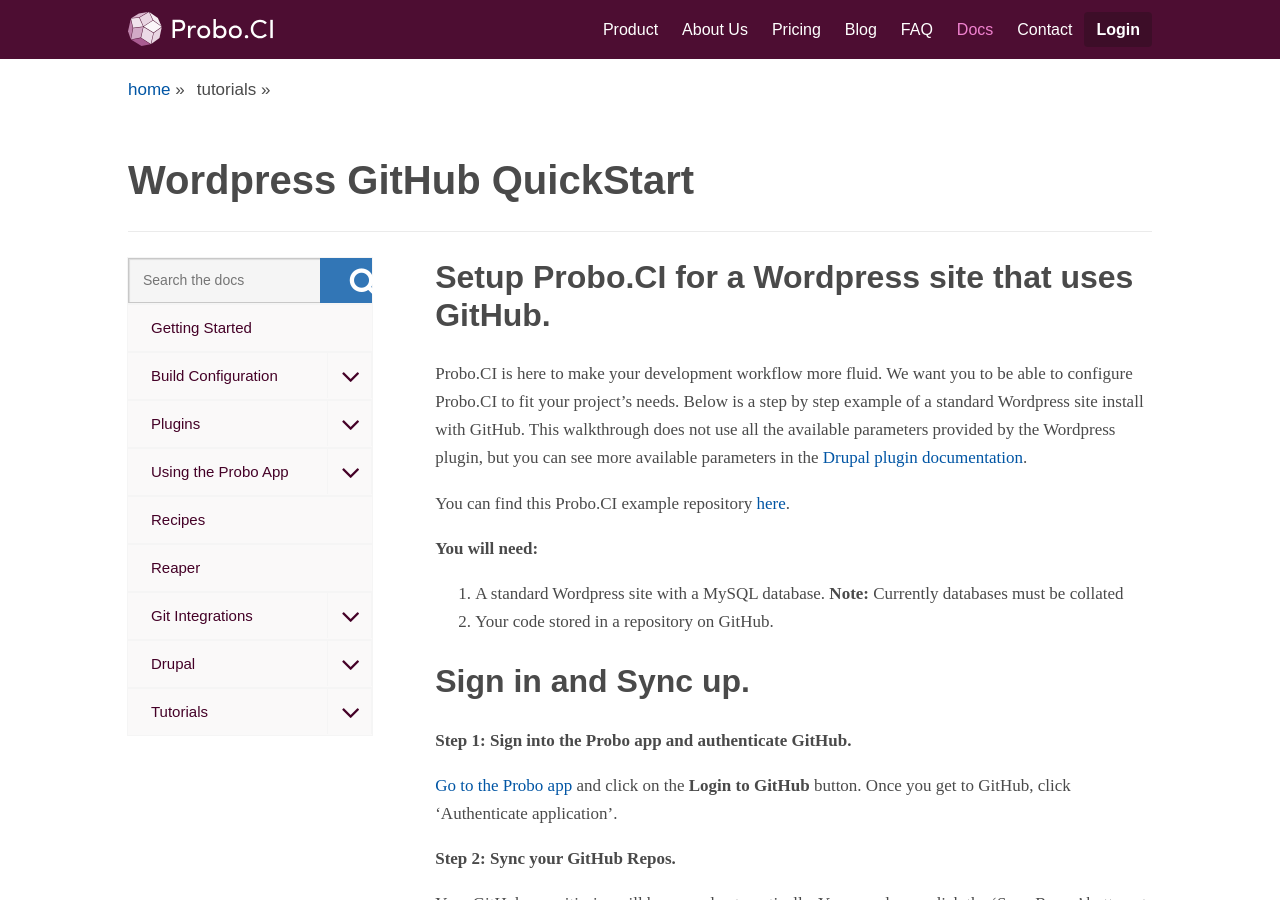
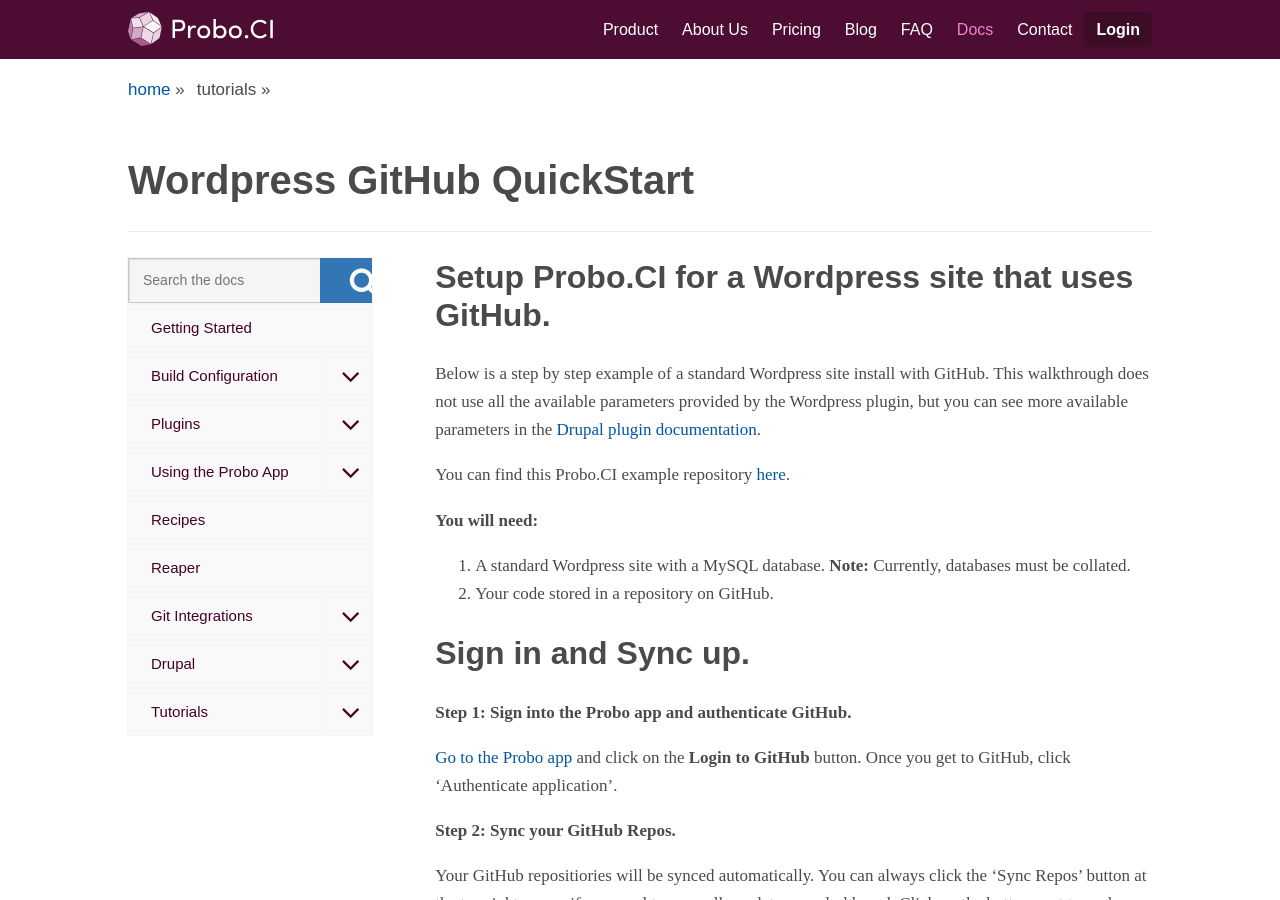
Before and after one commit to ProboCI/probo-docs, a Jekyll site: the page built from docs/tutorials/wordpress-github-quickstart.md, in a window 1280 px wide and 900 px high. Built offline with Jekyll 4.4.1, drawn with Linux system fonts in a browser that asks for light colours; nearby versions of some CDN libraries; some web fonts are replaced.

Commit message:
Change some wording on Wordpress Quickstart.

```diff
--- a/docs/tutorials/wordpress-github-quickstart.md
+++ b/docs/tutorials/wordpress-github-quickstart.md
@@ -9,13 +9,13 @@
 
 ## Setup Probo.CI for a Wordpress site that uses GitHub.
 
-Probo.CI is here to make your development workflow more fluid. We want you to be able to configure Probo.CI to fit your project's needs. Below is a step by step example of a standard Wordpress site install with GitHub. This walkthrough does not use all the available parameters provided by the Wordpress plugin, but you can see more available parameters in the [Drupal plugin documentation](plugins/wordpress-plugin/ "Wordpress Plugin Documentation"){:target="\_blank"}.
+Below is a step by step example of a standard Wordpress site install with GitHub. This walkthrough does not use all the available parameters provided by the Wordpress plugin, but you can see more available parameters in the [Drupal plugin documentation](plugins/wordpress-plugin/ "Wordpress Plugin Documentation"){:target="\_blank"}.
 
-You can find this Probo.CI example repository [here](https://github.com/Probo-Demos/wordpress_github){:target="\_blank"}.
+You can find this Probo.CI example repository [here](https://github.com/Probo-Demos/wordpress_github "Wordpress using Probo.CI demo repository"){:target="\_blank"}.
 
 **You will need:**
 
-1. A standard Wordpress site with a MySQL database. **Note:** Currently databases must be collated
+1. A standard Wordpress site with a MySQL database. **Note:** Currently, databases must be collated.
 2. Your code stored in a repository on GitHub.
 
 ## Sign in and Sync up.
```
